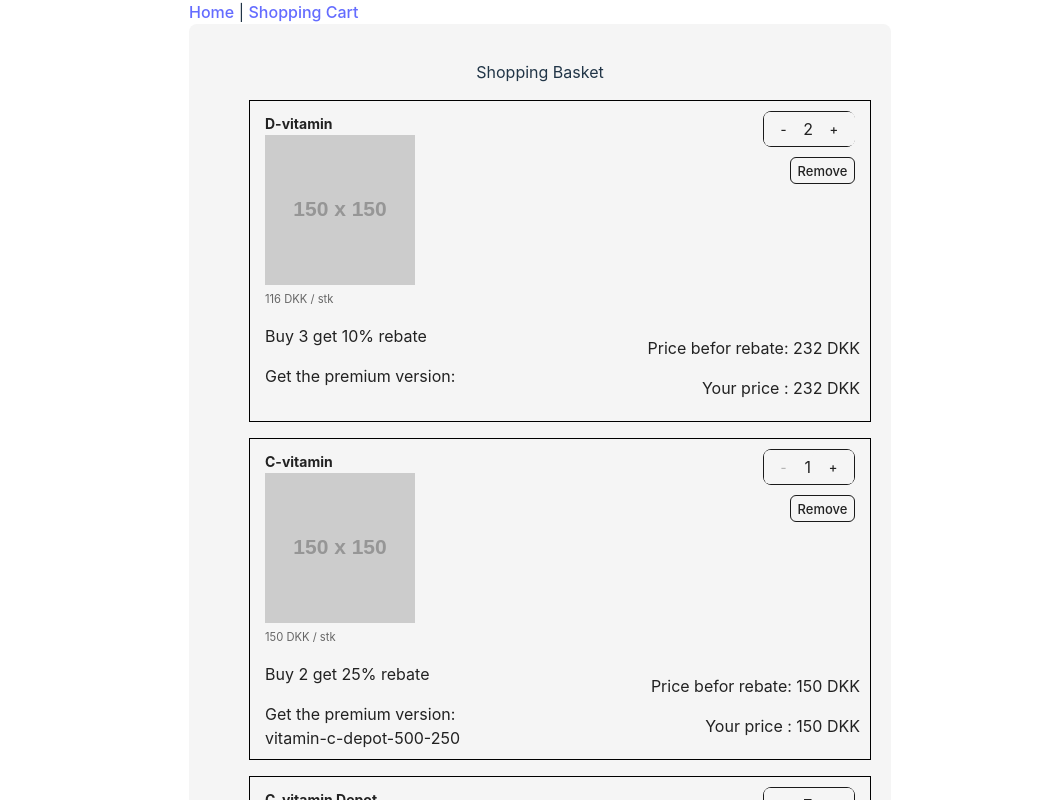
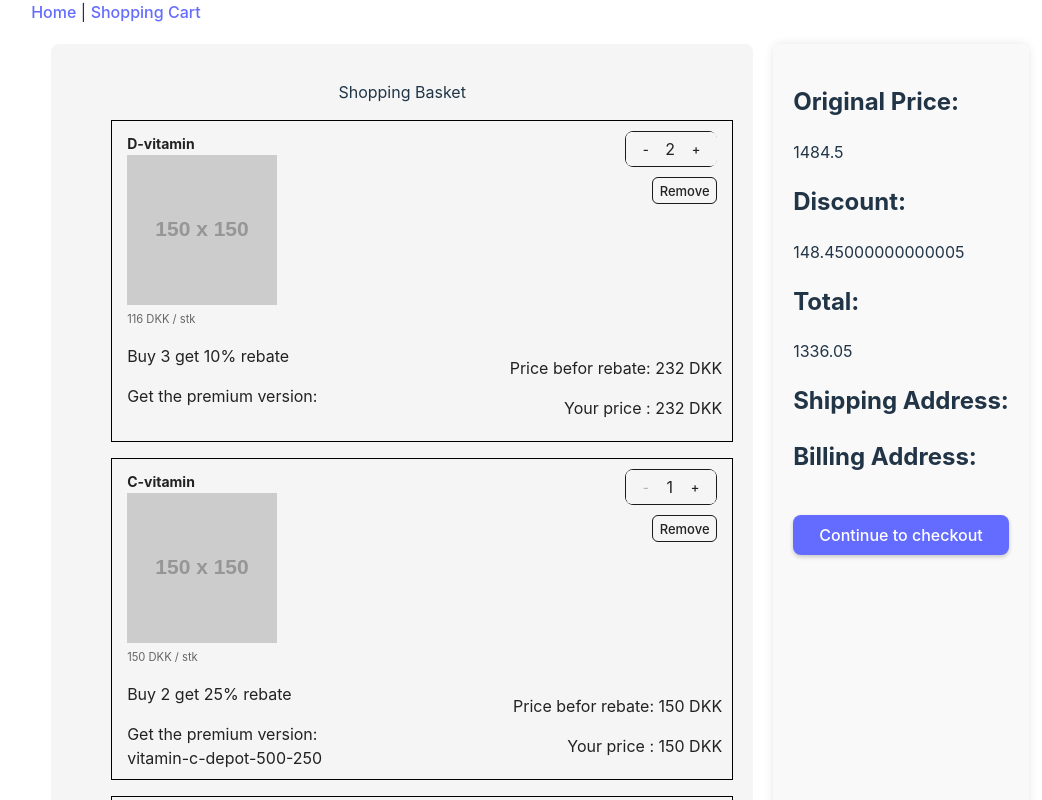
Before and after one commit to SiGoldbach/FrontendWebShop9, a React (Vite) app: page /cart in a window 1280 px wide. Shown: the top 800 px of the page, without its empty margins (100-1142 px from the left). Built offline with nearby package versions, Linux system fonts and the light colour scheme.

Commit message:
Added the column with price, discount, total, shipping address (needs forms), billing address (needs button and form) and checkout button (does nothing)

```diff
--- a/src/Components/ShoppingCart.tsx
+++ b/src/Components/ShoppingCart.tsx
@@ -13,6 +13,32 @@ interface MyShoppinCartProps {
 
 
 function ShoppingCart(props: MyShoppinCartProps) {
+
+    function CheckoutSummary() {
+        const originalPrice = props.basket.totalPrice.priceBeforeRebate;
+        const total = props.basket.totalPrice.priceAfterRebate;
+        const discount = originalPrice - total;
+
+        return (
+            <div className="checkoutContainer">
+                <div className="summaryBox">
+                    <h2>Original Price: </h2>
+                    <p>{originalPrice}</p>
+                    <h2>Discount:</h2>
+                    <p>{discount}</p>
+                    <h2>Total:</h2>
+                    <p>{total}</p>
+                </div>
+                <div className="addressBox">
+                    <h2>Shipping Address:</h2>
+                    {/* Forms go here */}
+                    <h2>Billing Address:</h2>
+                    {/* Checkbox for "same as shipping" */}
+                </div>
+                <button type="button" className="checkoutButton">Continue to checkout</button>
+            </div>
+        )
+    }
     function DisplayItemsInBasket() {
         if (props.basket.basketItems.length === 0) {
             return (
@@ -71,15 +97,14 @@ function ShoppingCart(props: MyShoppinCartProps) {
     }
     // Returning the component ##STYLE HERE##
     return (<>
-        <div className="cartItemsContainer">
-            <p> Shopping Basket  </p>
-
-
-            <DisplayItemsInBasket />
-
-            <p> Price before rebate is: {props.basket.totalPrice.priceBeforeRebate}</p>
-            <p> Your price after rebate is: {props.basket.totalPrice.priceAfterRebate} </p>
-
+        <div className="shoppingCartContainer">
+            <div className="cartItemsContainer">
+                <p>Shopping Basket</p>
+                <DisplayItemsInBasket />
+                <p> Price before rebate is: {props.basket.totalPrice.priceBeforeRebate}</p>
+                <p> Your price after rebate is: {props.basket.totalPrice.priceAfterRebate} </p>
+            </div>
+            <CheckoutSummary />
         </div>
     </>
     )
--- a/src/Pages/index.css
+++ b/src/Pages/index.css
@@ -199,3 +199,45 @@ button:focus-visible {
   font-size: 0.7em;
   color: #666;
 }
+
+
+
+/*
+Styles for checkout column. AI generated
+*/
+
+.checkoutContainer {
+  max-width: 300px;
+  margin-left: 20px;
+  background: #f9f9f9f9;
+  border-radius: 8px;
+  padding: 20px;
+  box-shadow: 0 0 10px rgba(0, 0, 0, 0.1);
+}
+
+.summaryBox, .addressBox {
+  margin-bottom: 20px;
+}
+
+.checkoutButton {
+  background-color: #646cff; /* Or any color that fits the design */
+  color: white; /* Text color for better readability */
+  padding: 10px 20px;
+  border: none;
+  border-radius: 8px;
+  cursor: pointer;
+  font-weight: 500; /* Optional: makes the text a bit bolder */
+  margin-top: 20px; /* Optional: adds some space above the button */
+  width: 100%; /* Makes the button extend full container width */
+  box-shadow: 0 2px 4px rgba(0,0,0,0.2); /* Optional: adds a slight shadow for depth */
+}
+
+.checkoutButton:hover {
+  background-color: #535bf2; /* Slightly darker shade for hover state */
+}
+
+.shoppingCartContainer {
+  display: flex;
+  justify-content: space-between;
+  padding: 20px;
+}
```
